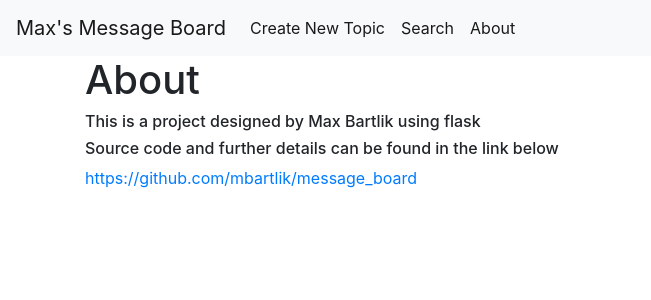
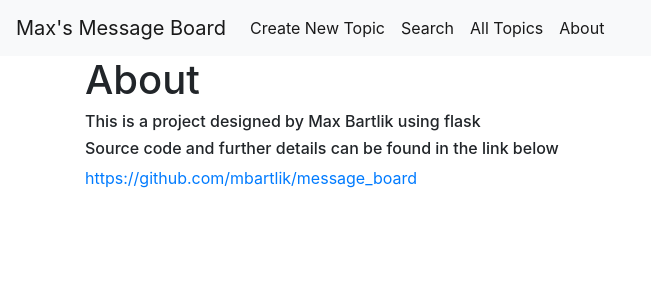
Before and after one commit to mbartlik/message_board, a Flask app: page /about in a window 1280 px wide. Shown: the top 300 px of the page, without its empty margins (0-651 px from the left). Run offline with Flask 2, Linux system fonts and the light colour scheme; some libraries are stand-ins or nearby versions.

Commit message:
Added all topics page

```diff
--- a/main.py
+++ b/main.py
@@ -126,6 +126,25 @@ def search():
 
 	return render_template('search.html',topics=[])
 
+# Page to show all topics A-Z
+@app.route('/all_topics')
+def all_topics():
+	topics = get_topics()
+	res = []
+	topic_num = len(topics)
+
+	# sort using insertion sort for alphabetical order
+	for i in range(topic_num):
+		first_alphabetical = 0
+		for j in range(len(topics)):
+			if topics[j][1] < topics[first_alphabetical][1]:
+				first_alphabetical = j
+
+		res.append(topics[first_alphabetical])
+		del topics[first_alphabetical]
+
+	return render_template('all_topics.html',topics=res)
+
 
 @app.errorhandler(404)
 def not_found_error(error):
--- a/templates/index.html
+++ b/templates/all_topics.html
@@ -1,8 +1,8 @@
 {% extends 'base.html' %}
 
+{% block content %}
 
-{% block content %}
-	<h1>{% block title %} Trending Topics {% endblock %}</h1>
+	<h1>{% block title %}All Topics A-Z{% endblock %}</h1>
 
 	{% for topic in topics %}
 	<hr>
--- a/templates/base.html
+++ b/templates/base.html
@@ -25,6 +25,9 @@
                 <a class="nav-link" href="{{ url_for('search') }}">Search</a>
             </li>
             <li class="nav-item active">
+                <a class="nav-link" href="{{ url_for('all_topics') }}">All Topics</a>
+            </li>
+            <li class="nav-item active">
                 <a class="nav-link" href="{{ url_for('about') }}">About</a>
             </li>
             </ul>
```
Also changed, not shown: models.py (+7 -1 lines), 1 other file.
